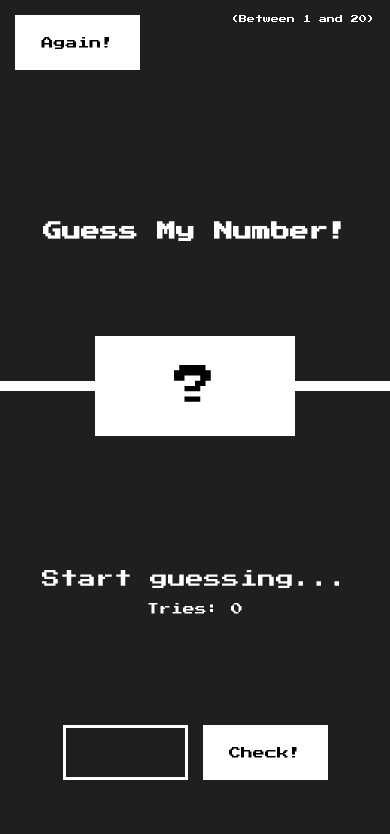
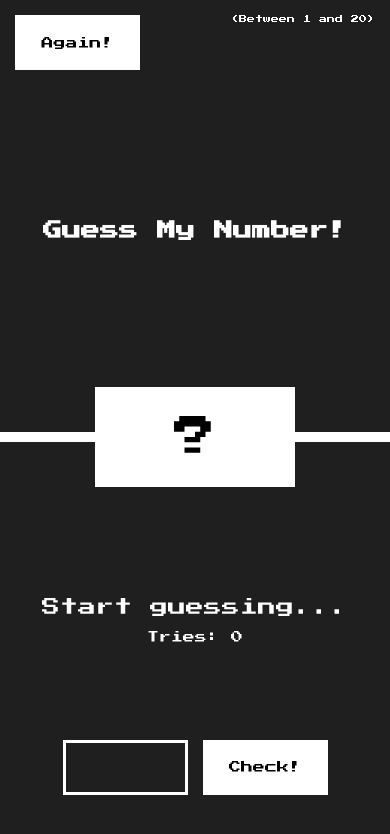
Before and after one commit to Celkowy/guess-the-number, a plain HTML site: page index.html in a window 390 px wide. Both pictures are taken after a click on the button "🦉 1-20". Drawn offline with Linux system fonts and the light colour scheme.

Commit message:
mobile fixes

```diff
--- a/style.css
+++ b/style.css
@@ -180,11 +180,11 @@ input {
   }
 
   .top {
-    height: 60vh;
+    height: 65vh;
   }
 
   .bottom {
-    height: 40vh;
+    height: 35vh;
   }
 
   .modal-button {
@@ -252,4 +252,8 @@ input {
   .button-check {
     margin: 0 0 0 15px;
   }
+
+  .guess-my-number-wrap {
+    justify-content: space-around;
+  }
 }
```
